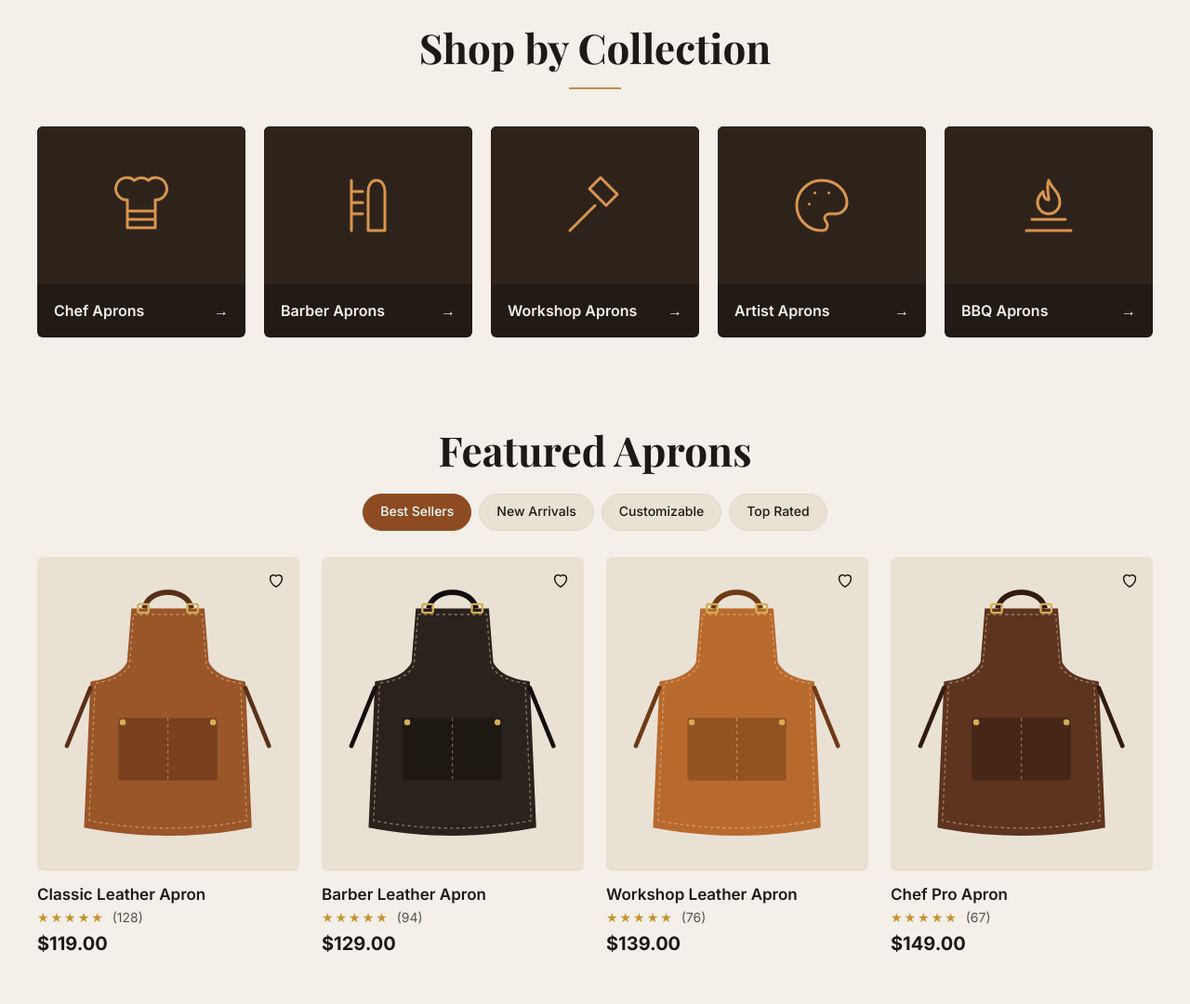
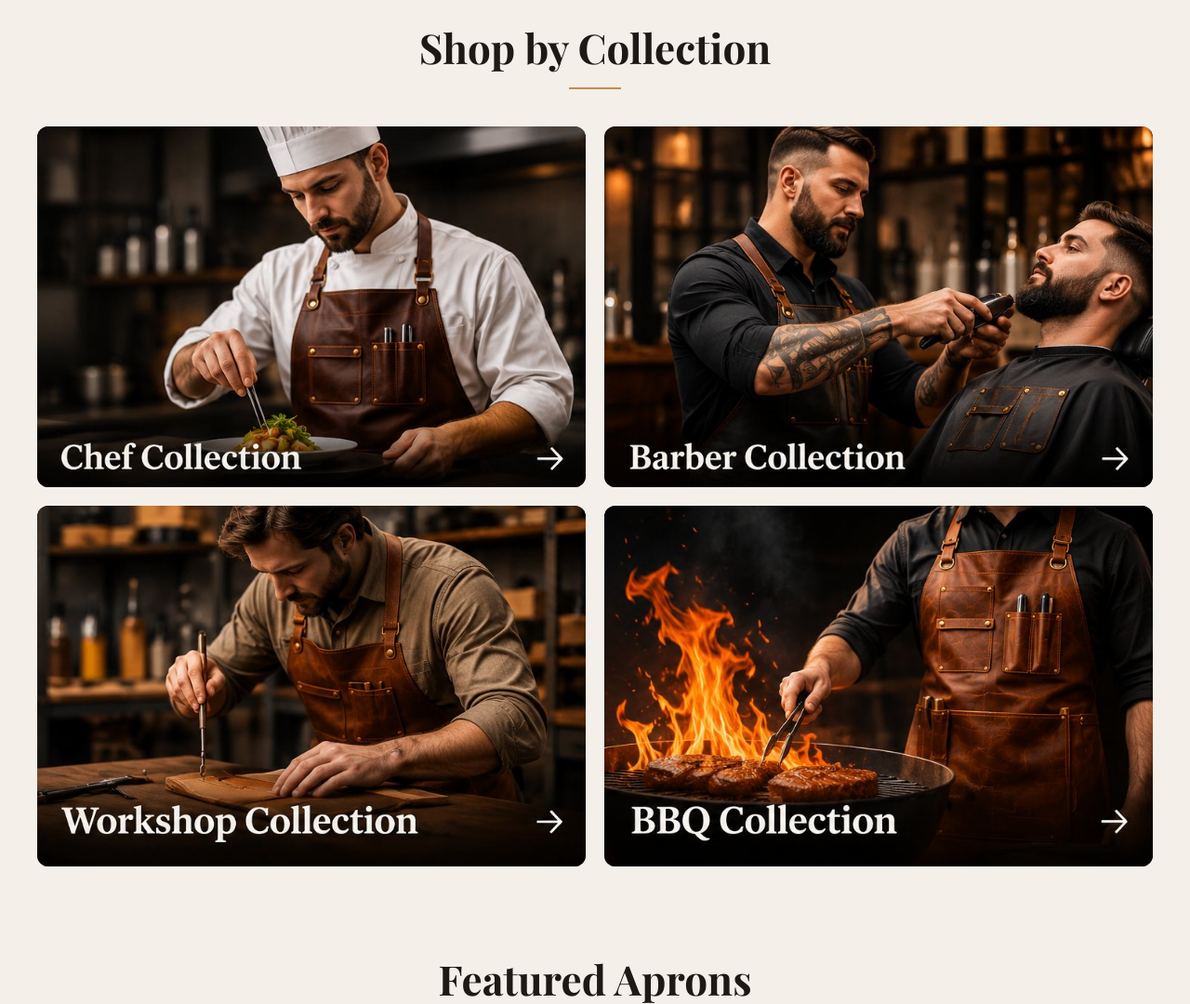
Before and after one commit to Dawoodali110/custom-leather-apron, a plain HTML site: page index.html in a window 1280 px wide. Shown: the part 1020-2100 px from the top of the page at 93% size. Drawn offline with nearby package versions, Linux system fonts and the light colour scheme.

Commit message:
Home: photo cards for Shop by Collection
Co-Authored-By: Claude Opus 5.5 <noreply@anthropic.com>
Claude-Session: https://claude.ai/code/session_01J91z3DaxM4MBRxM6kVQ2Kt

```diff
--- a/assets/styles.css
+++ b/assets/styles.css
@@ -208,3 +208,11 @@ textarea.input{height:auto;padding:12px 14px;resize:vertical}
 .ph-patch-bg{position:absolute;inset:0}
 .ph-patch-text{position:absolute;inset:0;display:flex;align-items:center;justify-content:center;text-align:center;padding:0 10%;font-family:var(--serif);font-weight:700;color:#E9C58E;letter-spacing:.02em;line-height:1;text-shadow:0 1px 0 rgba(0,0,0,.45)}
 @media (max-width:600px){#spin{padding:0 14px!important;font-size:14px!important;white-space:nowrap}}
+
+/* Photo collection cards */
+.collections.photo{grid-template-columns:repeat(2,minmax(0,1fr));gap:20px}
+.collection-photo{display:block;border-radius:12px;overflow:hidden;background:#16120F;aspect-ratio:742/488;box-shadow:0 1px 0 rgba(0,0,0,.04)}
+.collection-photo img{width:100%;height:100%;object-fit:cover;transition:transform .5s ease}
+.collection-photo:hover img{transform:scale(1.04)}
+.collection-photo:focus-visible{outline:3px solid var(--cognac);outline-offset:3px}
+@media (max-width:640px){.collections.photo{grid-template-columns:1fr}}
--- a/index.html
+++ b/index.html
@@ -40,12 +40,11 @@
   <section class="section" style="padding-bottom:40px">
     <div class="wrap">
       <div class="section-title"><h2>Shop by Collection</h2><div class="rule"></div></div>
-      <div class="collections">
-        <a class="collection" href="shop.html?cat=chef"><div class="art"><svg aria-hidden="true" width="72" height="72" viewBox="0 0 24 24" fill="none" stroke="#D9954E" stroke-width="1" stroke-linecap="round" stroke-linejoin="round"><path d="M7 10a4 4 0 1 1 2.5-7 4 4 0 0 1 5 0A4 4 0 1 1 17 10v4H7z M7 17h10 M7 14v6h10v-6"/></svg></div><div class="label">Chef Aprons <span>→</span></div></a>
-        <a class="collection" href="shop.html?cat=barber"><div class="art"><svg aria-hidden="true" width="72" height="72" viewBox="0 0 24 24" fill="none" stroke="#D9954E" stroke-width="1" stroke-linecap="round" stroke-linejoin="round"><path d="M6 3v18 M6 7h4 M6 11h4 M6 15h4 M15 3c2 0 3 2 3 4v14h-6V7c0-2 1-4 3-4z"/></svg></div><div class="label">Barber Aprons <span>→</span></div></a>
-        <a class="collection" href="shop.html?cat=workshop"><div class="art"><svg aria-hidden="true" width="72" height="72" viewBox="0 0 24 24" fill="none" stroke="#D9954E" stroke-width="1" stroke-linecap="round" stroke-linejoin="round"><path d="M3 21l9-9 M10 6l4-4 6 6-4 4z M14 10l-3-3"/></svg></div><div class="label">Workshop Aprons <span>→</span></div></a>
-        <a class="collection" href="shop.html?cat=artist"><div class="art"><svg aria-hidden="true" width="72" height="72" viewBox="0 0 24 24" fill="none" stroke="#D9954E" stroke-width="1" stroke-linecap="round" stroke-linejoin="round"><path d="M12 3a9 9 0 1 0 0 18c1.5 0 2-1 2-2s-1-1.5-1-2.5 1-1.5 2-1.5h2a4 4 0 0 0 4-4c0-4.4-4-8-9-8z M7.5 11.5h.01 M9.5 7.5h.01 M14.5 7.5h.01"/></svg></div><div class="label">Artist Aprons <span>→</span></div></a>
-        <a class="collection" href="shop.html?cat=bbq"><div class="art"><svg aria-hidden="true" width="72" height="72" viewBox="0 0 24 24" fill="none" stroke="#D9954E" stroke-width="1" stroke-linecap="round" stroke-linejoin="round"><path d="M12 3c1 3 4 4 4 8a4 4 0 0 1-8 0c0-2 1-3 2-4 0 2 1 3 2 3 0-3-1-4 0-7z M4 21h16 M6 17h12"/></svg></div><div class="label">BBQ Aprons <span>→</span></div></a>
+      <div class="collections photo">
+        <a class="collection-photo" href="shop.html?cat=chef"><img src="assets/img/collection-chef.jpg" alt="Chef Collection: chef cooking in a brown leather apron" loading="lazy" width="742" height="488"></a>
+        <a class="collection-photo" href="shop.html?cat=barber"><img src="assets/img/collection-barber.jpg" alt="Barber Collection: barber trimming a beard in a leather apron" loading="lazy" width="742" height="488"></a>
+        <a class="collection-photo" href="shop.html?cat=workshop"><img src="assets/img/collection-workshop.jpg" alt="Workshop Collection: craftsman working leather in a brown apron" loading="lazy" width="742" height="488"></a>
+        <a class="collection-photo" href="shop.html?cat=bbq"><img src="assets/img/collection-bbq.jpg" alt="BBQ Collection: pitmaster grilling steaks over flames in a leather apron" loading="lazy" width="742" height="488"></a>
       </div>
     </div>
   </section>
```
Also changed, not shown: assets/img/collection-barber.jpg (added), assets/img/collection-bbq.jpg (added), assets/img/collection-chef.jpg (added), assets/img/collection-workshop.jpg (added).
